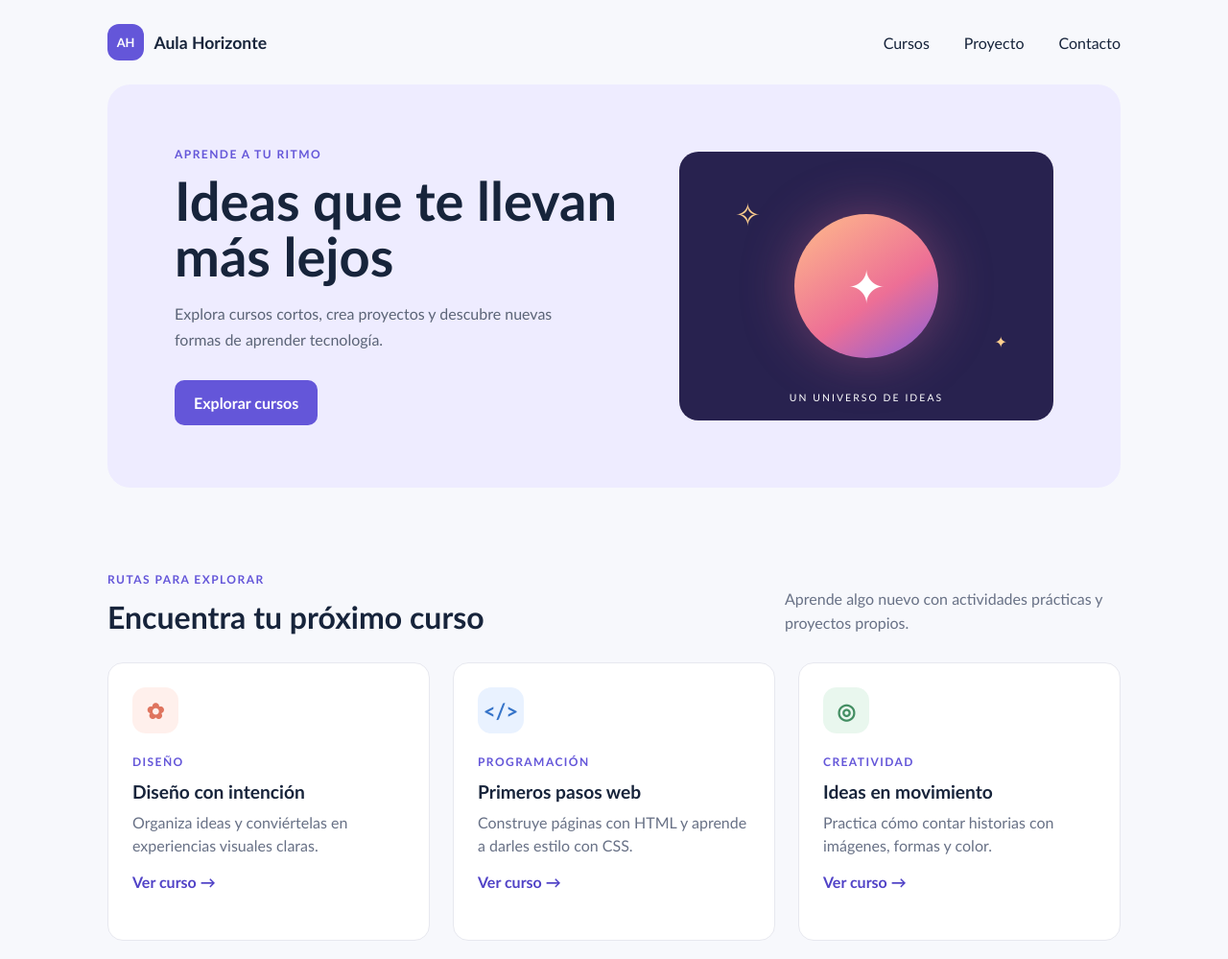
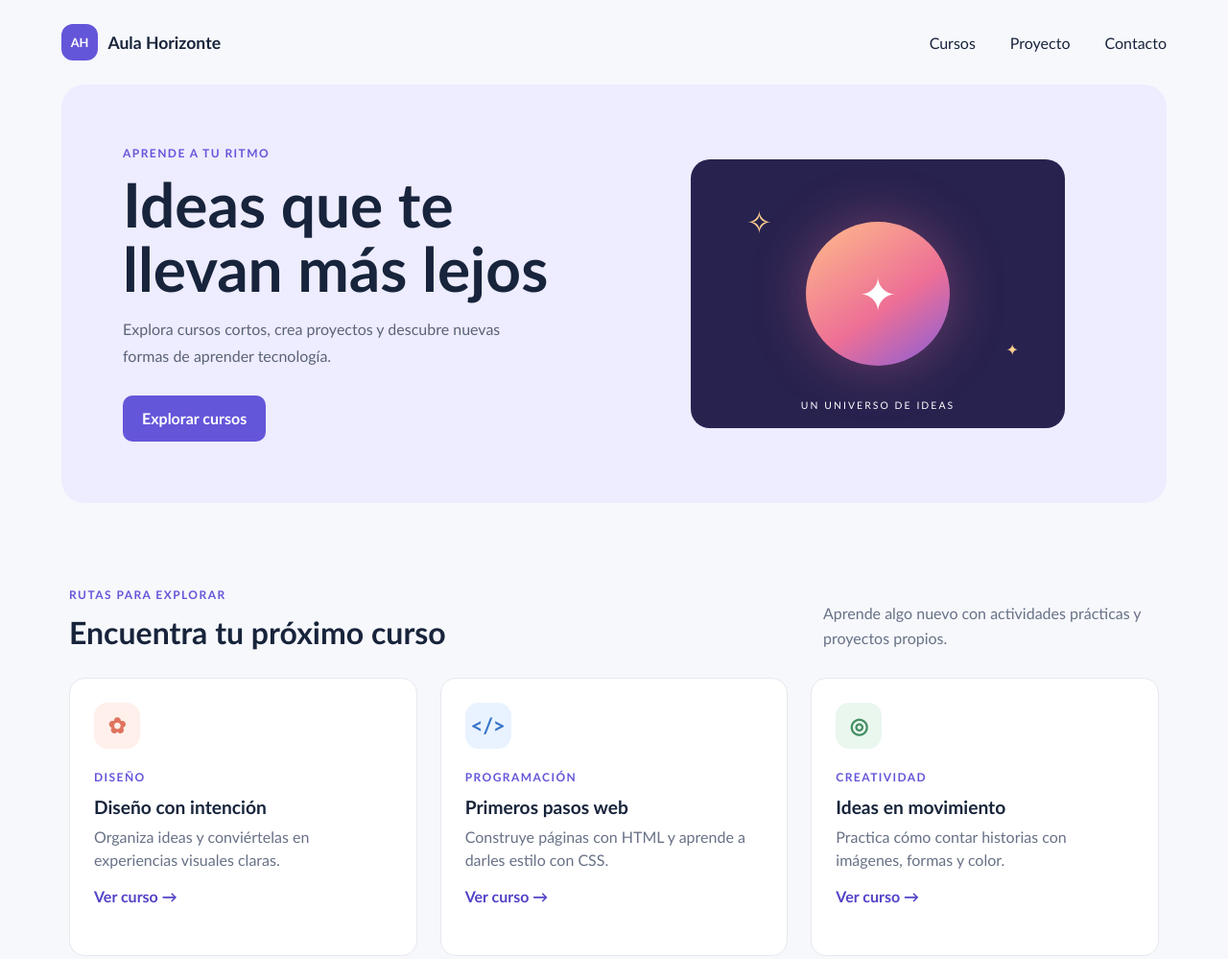
Before and after one commit to josemdsx/Ejercicio-Responsive, a plain HTML site: page index.html in a window 1280 px wide. Shown: the top 999 px of the page at 96% size. Drawn offline with Linux system fonts and the light colour scheme.

Commit message:
Ejecucion del paso: 1, 2, 3 y 4

```diff
--- a/style.css
+++ b/style.css
@@ -14,7 +14,9 @@ html {
 }
 
 body {
-  width: 1200px;
+  width: 100%;
+  max-width: 1440px;
+  min-width: 320px;
   margin: 0 auto;
   background: #f7f8fc;
 }
@@ -37,11 +39,12 @@ a {
 }
 
 .encabezado {
-  height: 88px;
-  padding: 0 72px;
+  min-height: 5.5rem;
+  padding: 1rem clamp(1.25rem, 5vw, 4.5rem);
   display: flex;
   align-items: center;
   justify-content: space-between;
+  gap: 1.5rem;
 }
 
 .marca {
@@ -75,14 +78,14 @@ a {
 }
 
 .portada {
-  min-height: 420px;
-  margin: 0 72px;
-  padding: 50px 70px;
+  min-height: 26rem;
+  margin: 0 clamp(1.25rem, 5vw, 4.5rem);
+  padding: clamp(2rem, 5vw, 4rem);
   display: grid;
-  grid-template-columns: 1fr 390px;
+  grid-template-columns: minmax(0, 1.1fr) minmax(16rem, 0.9fr);
   align-items: center;
-  gap: 50px;
-  border-radius: 24px;
+  gap: clamp(2rem, 5vw, 4.5rem);
+  border-radius: 1.5rem;
   background: #eeecff;
 }
 
@@ -109,7 +112,7 @@ p {
 h1 {
   max-width: 490px;
   margin-bottom: 1rem;
-  font-size: 3.5rem;
+  font-size: clamp(2.5rem, 5vw, 4.5rem);
   line-height: 1.05;
 }
 
```
